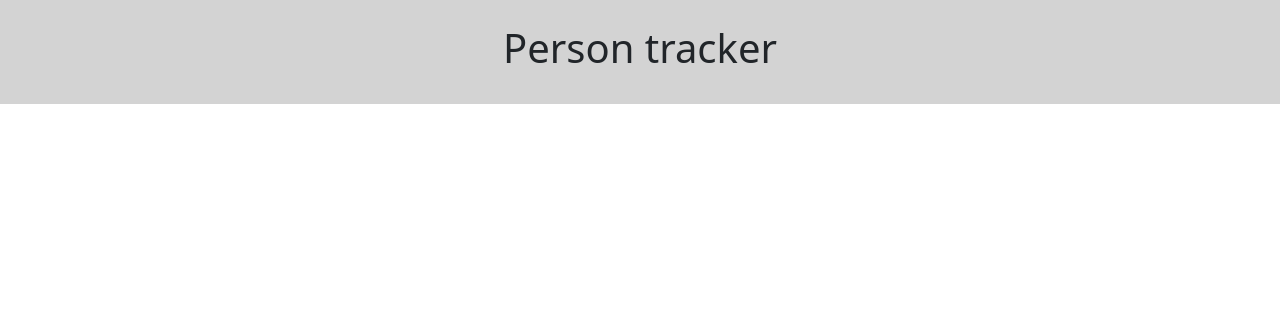
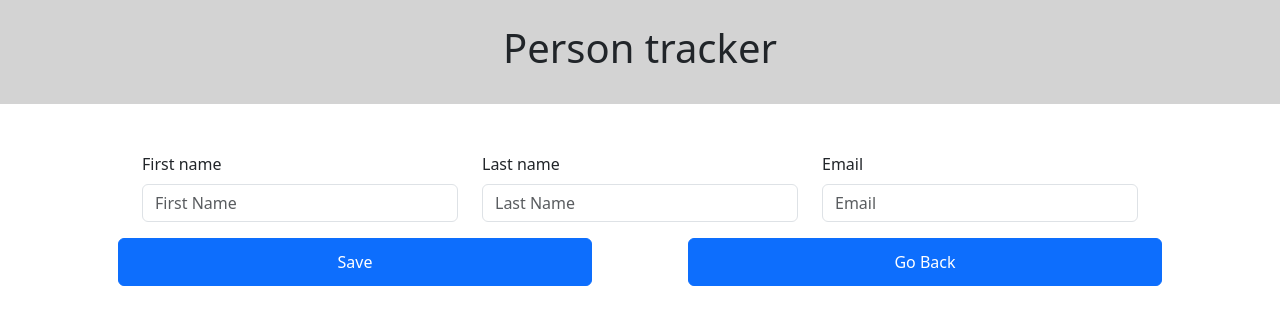
Before and after one commit to pcasano/persons-tracker, an Angular app: page /edit in a window 1280 px wide. Before the commit this address led to /. Shown: the top 324 px of the page. Built offline with nearby package versions, Linux system fonts and the light colour scheme.

Commit message:
Added Edit page

```diff
--- a/src/app/app-routing.module.ts
+++ b/src/app/app-routing.module.ts
@@ -1,12 +1,12 @@
 import { NgModule } from '@angular/core';
 import { RouterModule, Routes } from '@angular/router';
 import { DetailsComponent } from './details/details.component';
-import { AppComponent } from './app.component';
-import { FormularComponent } from './formular/formular.component';
 import { HomeComponent } from './home/home.component';
+import { EditComponent } from './edit/edit.component';
 
 const routes: Routes = [
   { path: 'details', component: DetailsComponent },
+  { path: 'edit', component: EditComponent },
   { path: '', component: HomeComponent }
 
 ];
--- a/src/app/app.module.ts
+++ b/src/app/app.module.ts
@@ -9,13 +9,15 @@ import { TableComponent } from './table/table.component';
 import { PersonService } from './person.service';
 import { RouterModule } from '@angular/router';
 import { HomeComponent } from './home/home.component';
+import { EditComponent } from './edit/edit.component';
 
 @NgModule({
   declarations: [
     AppComponent,
     FormularComponent,
     TableComponent,
-    HomeComponent
+    HomeComponent,
+    EditComponent
   ],
   imports: [
     BrowserModule,
--- /dev/null
+++ b/src/app/edit/edit.component.html
@@ -0,0 +1,29 @@
+<br>
+<br>
+<div class="container">
+
+    <form [formGroup]="userForm" (ngSubmit)="onSave()">
+        <div class="row mx-5">
+            <div class="mb-3 col">
+                <label for="" class="form-label">First name</label>
+                <input type="text" class="form-control" formControlName="firstName" placeholder="First Name" required>
+              </div>
+              <div class="mb-3 col">
+                <label for="" class="form-label">Last name</label>
+                <input type="text" class="form-control" formControlName="lastName" placeholder="Last Name">
+              </div>
+              <div class="mb-3 col">
+                <label for="" class="form-label">Email</label>
+                <input type="text" class="form-control" formControlName="email" placeholder="Email">
+              </div>
+        </div>
+
+        <div class="row">
+            <button type="submit" class="btn btn-primary col mx-5">Save</button>
+            <button type="button"  class="btn btn-primary col mx-5" (click)="onGoBack()">Go Back</button>
+            <br>
+            <br>
+        </div>
+    </form>
+
+</div>
--- /dev/null
+++ b/src/app/edit/edit.component.ts
@@ -0,0 +1,52 @@
+import { Component } from '@angular/core';
+import { FormControl, FormGroup } from '@angular/forms';
+import { PersonService } from '../person.service';
+import { Person } from '../app.person';
+import { Router } from '@angular/router';
+
+@Component({
+  selector: 'app-edit',
+  templateUrl: './edit.component.html',
+  styleUrl: './edit.component.css'
+})
+export class EditComponent {
+
+
+
+  userForm: FormGroup = new FormGroup({
+    firstName: new FormControl(''),
+    lastName: new FormControl(''),
+    email: new FormControl(''),
+});
+
+  constructor(
+    private personService: PersonService,
+    private router: Router) {}
+
+    onSave(): void {
+      const obj = this.userForm.value;
+
+      const index = this.personService.index;
+
+      this.personService.persons[index] = new Person(
+        obj.firstName,
+        obj.lastName,
+        obj.email,
+        this.personService.currentPerson.country,
+        this.personService.currentPerson.age,
+        this.personService.currentPerson.creationDate,
+        this.getDate()
+      );
+      this.router.navigateByUrl("");
+  }
+
+  onGoBack() {
+    this.router.navigateByUrl("");
+    }
+
+
+  getDate():string {
+    return new Date().toDateString();
+  }
+
+  }
--- a/src/app/formular/formular.component.ts
+++ b/src/app/formular/formular.component.ts
@@ -41,8 +41,6 @@ onFormSubmit(): void {
     "-"
   ));
 
-    console.log(this.getDate());
-
   this.userForm.reset();
 }
 
--- a/src/app/person.service.ts
+++ b/src/app/person.service.ts
@@ -4,6 +4,7 @@ import { Person } from "./app.person";
 export class PersonService {
     persons: Person[] = [];
     currentPerson: Person;
+    index:number;
 
 
     getPersons(): Person[]{
@@ -22,4 +23,8 @@ export class PersonService {
         this.currentPerson =  this.persons[i];
     }
 
+    setPersonIndex(i:any) {
+        this.index = i;
+    }
+
 }
--- a/src/app/table/table.component.html
+++ b/src/app/table/table.component.html
@@ -18,9 +18,9 @@
         <td>{{person.lastName}}</td>
         <td>{{person.email}}</td>
         <td>
-          <button type="button" class="btn btn-outline-primary btn-sm"(click)="onDetails(i)">Details</button>
+          <button type="button" class="btn btn-outline-primary btn-sm" (click)="onDetails(i)">Details</button>
           <button type="button" class="btn btn-outline-danger btn-sm" (click)="onDelete(i)">Delete</button>
-          <button type="button" class="btn btn-outline-secondary btn-sm">Edit</button>
+          <button type="button" class="btn btn-outline-secondary btn-sm" (click)="onEdit(i)">Edit</button>
 
 
         </td>
--- a/src/app/table/table.component.ts
+++ b/src/app/table/table.component.ts
@@ -25,6 +25,11 @@ export class TableComponent {
     this.router.navigateByUrl("/details");
   }
 
+  onEdit(i:any) {
+    this.personService.setPersonIndex(i);
+    this.router.navigateByUrl("/edit");
+  }
+
 
 
 }
```
Also changed, not shown: src/app/edit/edit.component.css (added), 1 other file (tests, documents, lock files or other folders).
